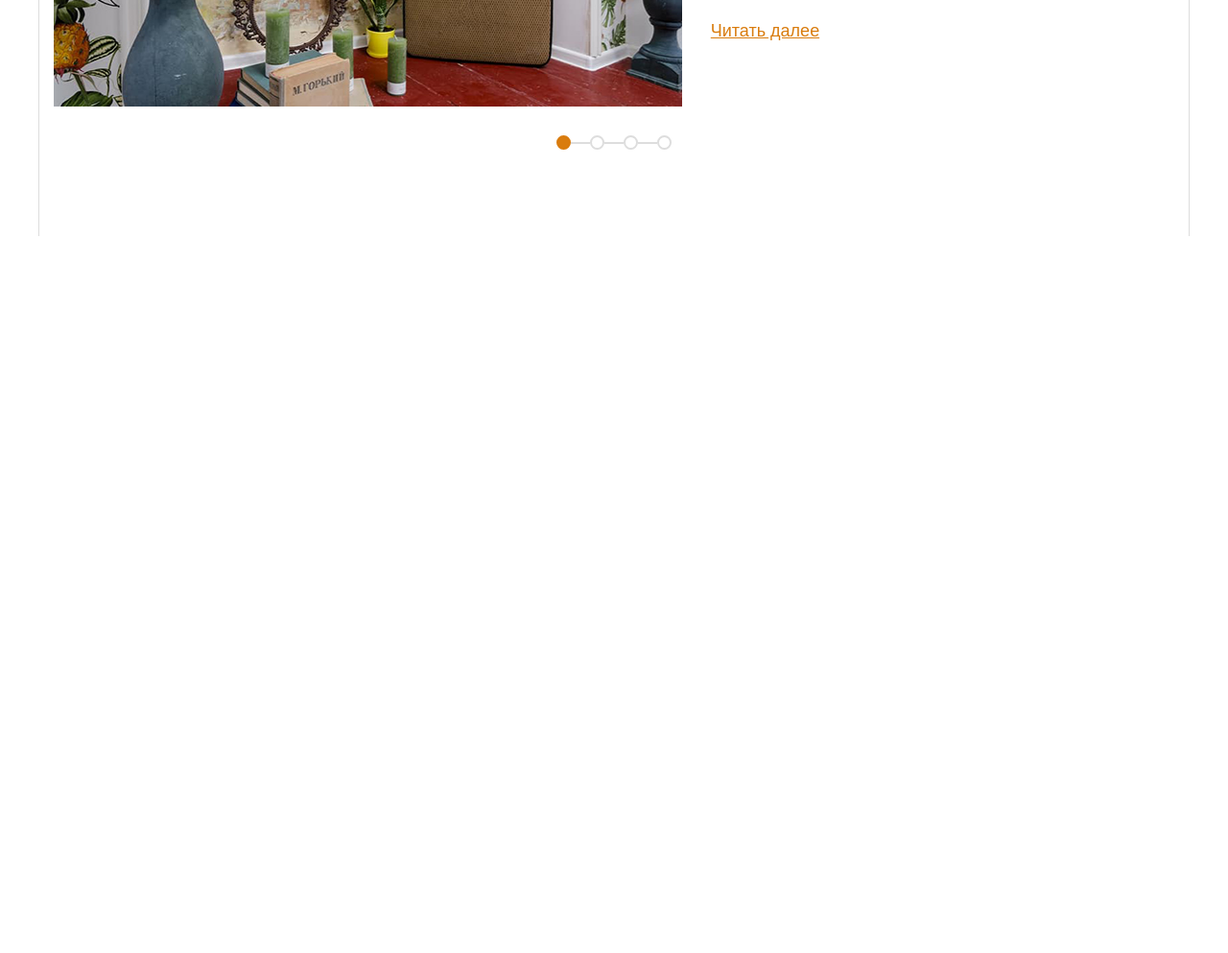
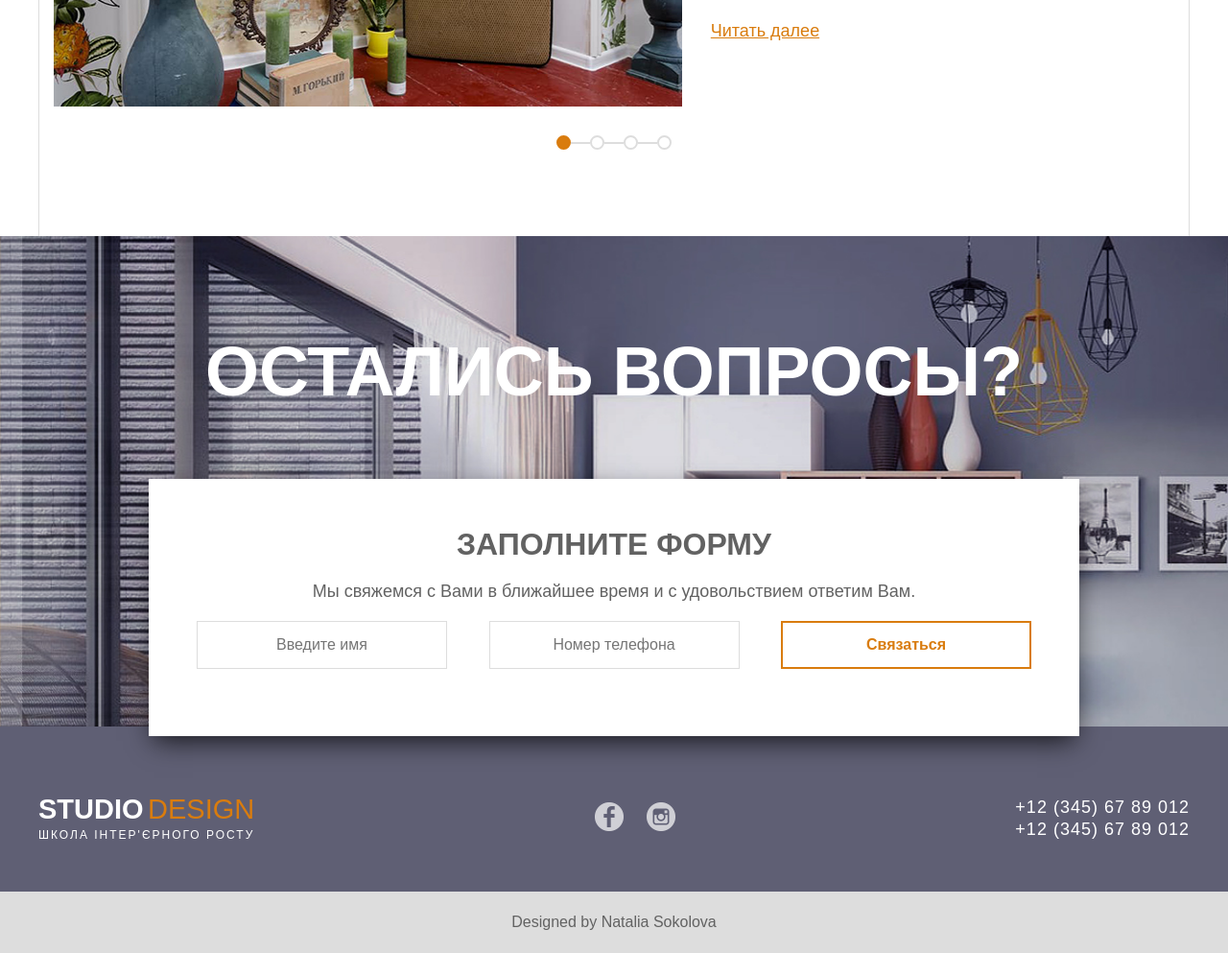
Before and after one commit to LesiukO/design-studio, a plain HTML site: page index.html in a window 1280 px wide. Shown: the part 4806-5799 px from the top of the page at 96% size. Before the commit the page ends 5052 px from the top, so only its background shows below. Drawn offline with nearby package versions, Linux system fonts and the light colour scheme.

Commit message:
Зверстав секцію footer

```diff
--- a/index.html
+++ b/index.html
@@ -33,7 +33,7 @@
 							<li class="nav__item"><a href="#quality" class="nav__link">Якість</a></li>
 							<li class="nav__item"><a href="#courses" class="nav__link">Наші курси</a></li>
 							<li class="nav__item"><a href="#examples" class="nav__link">Результати</a></li>
-							<li class="nav__item"><a href="#" class="nav__link">Контакти</a></li>
+							<li class="nav__item"><a href="#contact" class="nav__link">Контакти</a></li>
 						</ul>
 					</nav>
 					<div class="phones">
@@ -261,6 +261,44 @@
 			</div>
 		</div>
 	</section>
+	<section class="contact" id="contact">
+		<h2 class="title contact__title">ОСТАЛИСЬ ВОПРОСЫ?</h2>
+		<div class="contact-form">
+			<h3 class="contact-form__title">Заполните форму</h3>
+			<p class="contact-form__subtitle">Мы свяжемся с Вами в ближайшее время и с удовольствием ответим Вам.</p>
+			<form class="form" id="form" action="">
+				<input class="form__input" type="text" name="username" placeholder="Введите имя">
+				<input class="form__input" type="tel" name="phone-number" placeholder="Номер телефона">
+				<input class="form__submit" type="submit" name="submit" value="Связаться">
+			</form>
+		</div>
+	</section>
+	<footer class="footer">
+		<div class="footer__top">
+			<div class="container footer__wrap">
+				<a class="logo" href="/">
+					<span class="logo__title">studio</span>
+					<span class="logo__title logo__title_active">design</span><br>
+					<span class="logo__text">Школа інтер'єрного росту</span>
+				</a>
+				<div class="footer__socials">
+					<a class="social-link" href="#">
+						<img src="img/icons/facebook.png" alt="facebook">
+					</a>
+					<a class="social-link" href="#">
+						<img src="img/icons/instagram.png" alt="instagram">
+					</a>
+				</div>
+				<div class="phones">
+					<a href="phone:+123456789012" class="phone">+12 (345) 67 89 012</a>
+					<a href="phone:+123456789012" class="phone">+12 (345) 67 89 012</a>
+				</div>
+			</div>
+		</div>
+		<div class="footer__bottom text">
+			Designed by Natalia Sokolova
+		</div>
+	</footer>
 	<script src="js/script.js"></script>
 </body>
 </html>
--- /dev/null
+++ b/sass/_contact.sass
@@ -0,0 +1,44 @@
+.contact
+	background-image: url(../img/contact.jpg)
+	background-repeat: no-repeat
+	background-size: cover
+	padding-top: 100px
+	&__title
+		text-align: center
+		color: $white
+		margin-bottom: 60px
+.contact-form
+	max-width: 970px
+	background-color: $white
+	margin: auto
+	padding: 50px 50px 70px
+	text-align: center
+	box-shadow: 0px 10px 26px -5px rgba(0,0,0,0.75)
+	position: relative
+	bottom: -10px
+	&__title
+		font-size: 32px
+		text-transform: uppercase
+		color: $dark-text-color
+	&__subtitle
+		color: $dark-text-color
+		font-size: 18px
+		margin: 20px
+.form
+	display: flex
+	justify-content: space-between
+	&__input
+		width: 30%
+		text-align: center
+		padding: 15px 25px
+		border: 1px solid $border-color
+		outline: 0
+	&__submit
+		width: 30%
+		text-align: center
+		padding: 10px 25px
+		background-color: transparent
+		border: 2px solid $active
+		color: $active
+		font-weight: 700
+		outline: 0
--- /dev/null
+++ b/sass/_footer.sass
@@ -0,0 +1,16 @@
+.footer
+	color: $white
+	&__top
+		background-color: $dark-bg
+	&__wrap
+		display: flex
+		justify-content: space-between
+		align-items: center
+		padding: 70px 0 50px
+.social-link
+	margin: 10px
+.footer__bottom
+	background-color: $border-color
+	font-weight: 300
+	text-align: center
+	padding: 20px 0
--- a/sass/style.sass
+++ b/sass/style.sass
@@ -21,3 +21,9 @@
 
 /* ------------   examples   	  		 --------------- */
 @import 'examples'
+
+/* ------------   contact   	  		 --------------- */
+@import 'contact'
+
+/* ------------   footer   	  		 --------------- */
+@import 'footer'
```
Also changed, not shown: css/style.css, img/contact.jpg (added), img/icons/facebook.png (added), img/icons/instagram.png (added), 1 other file.
